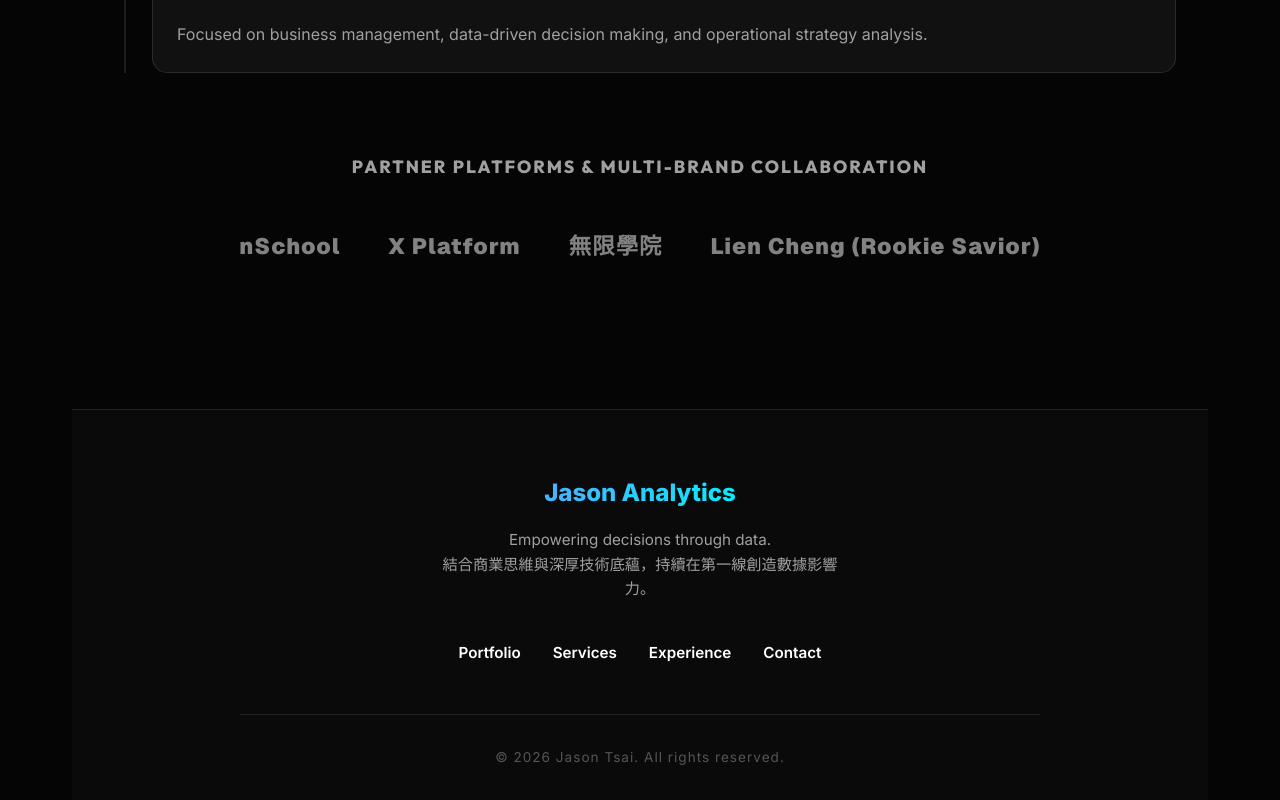
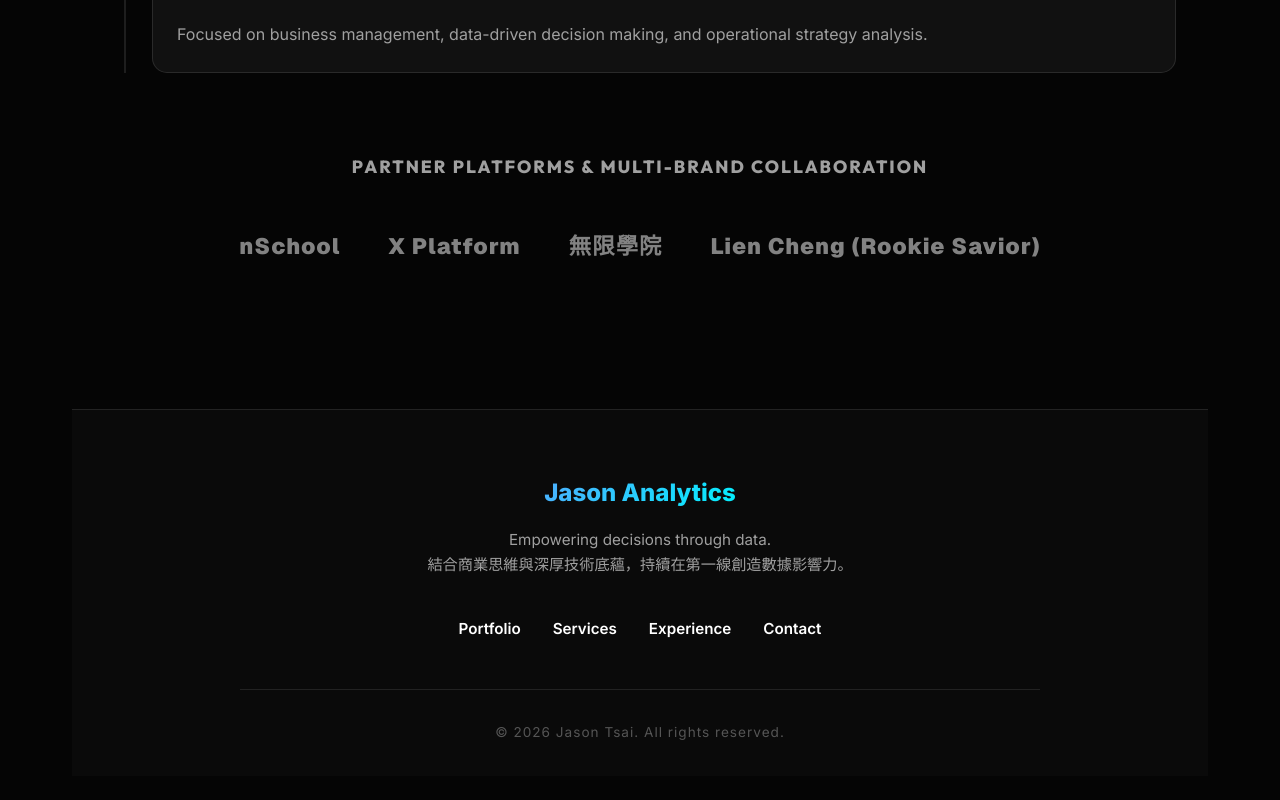
Before and after one commit to ds-jason-tsai/jason-by-tsai-portfolio, a Next.js app: page /en/experience in a window 1280 px wide. Shown: the part 1625-2425 px from the top of the page. After the commit the page ends 2401 px from the top, so only its background shows below. Built offline with nearby package versions, Linux system fonts and the light colour scheme.

Commit message:
style: fix footer text wrapping issues in layout

```diff
--- a/app/[lang]/layout.tsx
+++ b/app/[lang]/layout.tsx
@@ -105,7 +105,7 @@ export default async function RootLayout({
               <div style={{ fontSize: '1.5rem', fontWeight: 'bold', background: 'var(--accent-grad)', WebkitBackgroundClip: 'text', backgroundClip: 'text', WebkitTextFillColor: 'transparent' }}>
                 {dict.brand?.logo || '傑森數據 Jason Analytics'}
               </div>
-              <p style={{ color: 'var(--text-secondary)', fontSize: '0.95rem', maxWidth: '400px', lineHeight: '1.6' }}>
+              <p style={{ color: 'var(--text-secondary)', fontSize: '0.95rem', maxWidth: '600px', lineHeight: '1.6' }}>
                  Empowering decisions through data. <br/> 結合商業思維與深厚技術底蘊，持續在第一線創造數據影響力。
               </p>
               <div style={{ display: 'flex', gap: '2rem', marginTop: '1.5rem' }} className="footer-links">
```
